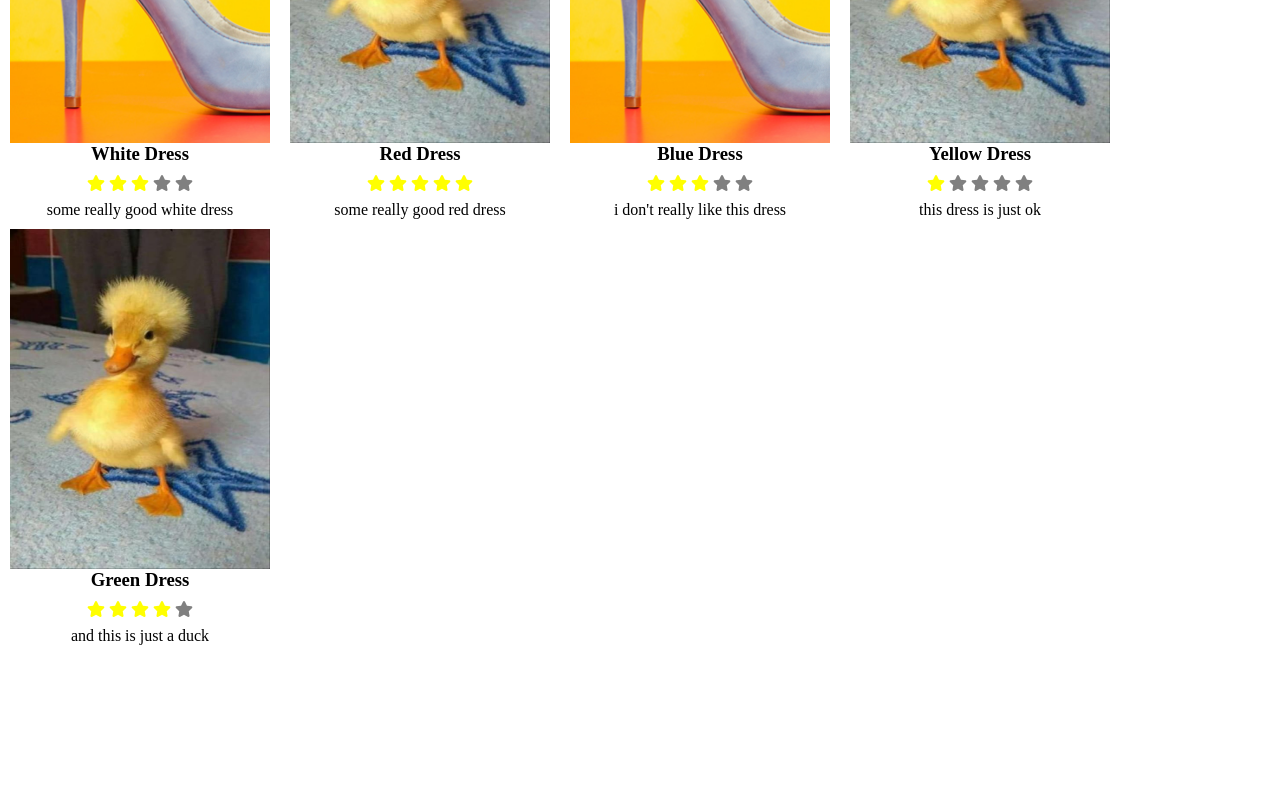
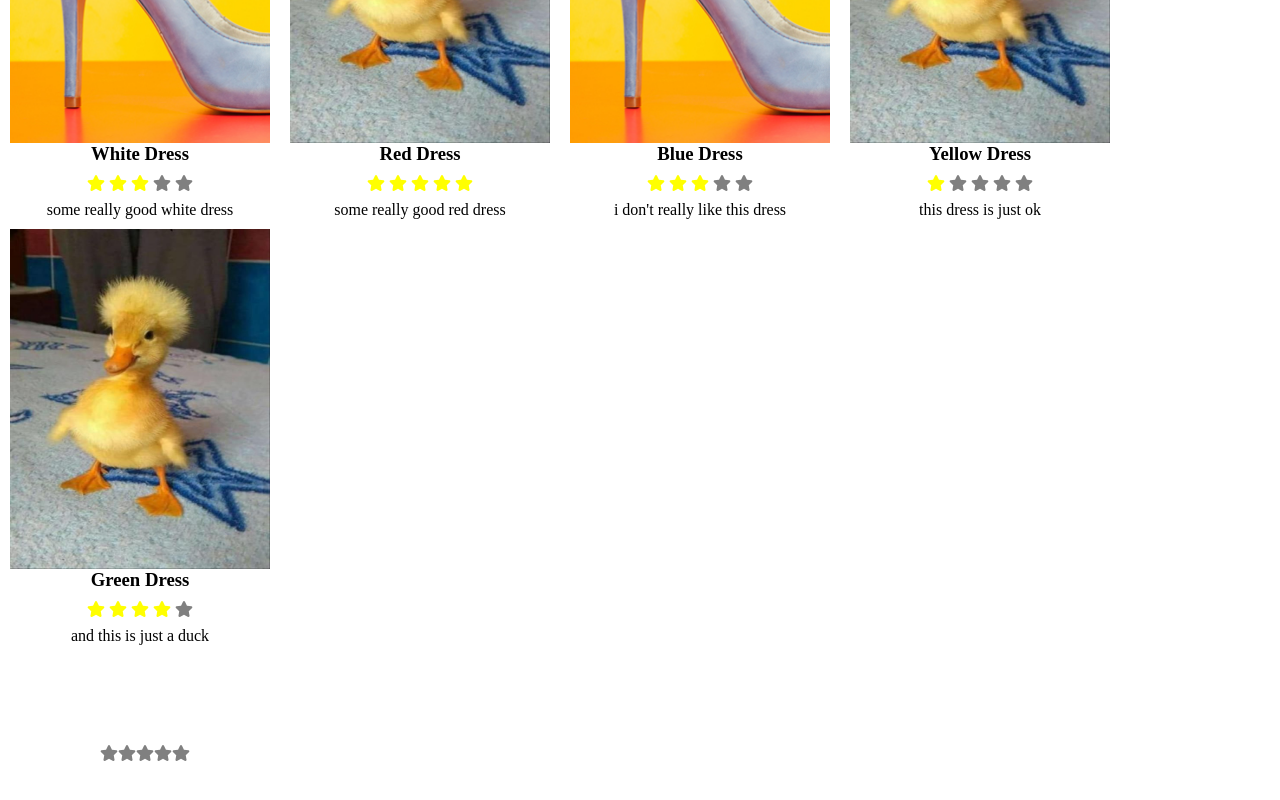
Before and after one commit to ram125/first-pet-project, a React (Create React App) app: page / in a window 1280 px wide. Shown: the part 312-1112 px from the top of the page. Before the commit the page ends 957 px from the top, so only its background shows below. Built offline with nearby package versions, Linux system fonts and the light colour scheme.

Commit message:
add stars component

```diff
--- a/src/Components/App.js
+++ b/src/Components/App.js
@@ -4,6 +4,7 @@ import ProductsRow from './ProductsRow'
 import Exposition from './Exposition'
 import Context from './Context'
 import AddProduct from './AddProduct'
+import Stars from './Stars'
 /*,
 			{
 				id: 3,
@@ -132,6 +133,7 @@ const App = () => {
 						return(row)
 					}
 				)}
+				<Stars />
 			</div>
 		</Context.Provider>
 	);
--- /dev/null
+++ b/src/Components/Stars.js
@@ -0,0 +1,93 @@
+import React from 'react'
+import { FontAwesomeIcon } from '@fortawesome/react-fontawesome'
+import { faStar } from '@fortawesome/free-solid-svg-icons'
+
+let Stars = () => {
+
+	let styles = {
+		main: {
+			margin: '100px'
+		}
+	}
+
+	let [starsColor, setStarsColor] = React.useState(["grey", "grey", "grey", "grey", "grey"])
+
+	let colorNegative = (index) => {
+		let newList = []
+		for(let i = 0; i < starsColor.length; i++){
+			if(i<=index){
+				if(starsColor[i] === "orange"){
+					newList[i] = "yellow"
+				}else{
+					newList[i] = "grey"
+				}
+			}else{
+				if(starsColor[i] === "orange" || starsColor[i] === "yellow"){
+					newList[i] = "yellow"
+				}else{
+					newList[i] = "grey"
+				}
+			}
+		}
+		setStarsColor(newList)
+	}
+
+	let colorPositive = (index) => {
+		let newList = []
+		for(let i = 0; i < starsColor.length; i++){
+			if(i<=index){
+				if(starsColor[i] === "orange" || starsColor[i] === "yellow"){
+					newList[i] = "orange"
+				}else if(starsColor[i] === "grey"){
+					newList[i] = "black"
+				}
+			}else{
+				if(starsColor[i] === "orange" || starsColor[i] === "yellow"){
+					newList[i] = "yellow"
+				}else{
+					newList[i] = "grey"
+				}
+			}
+		}
+		setStarsColor(newList)
+	}
+
+	let setStar = (index) => {
+		let newList = []
+		for(let i = 0; i < starsColor.length; i++){
+			if(i<=index){
+				newList[i] = "orange"
+			}else{
+				newList[i] = "grey"
+			}
+		}
+		setStarsColor(newList)
+	}
+
+	let starList = []
+
+	for(let i=0; i<5; i++){
+		starList[i] = <FontAwesomeIcon
+		 icon={faStar}
+		 style={{color: starsColor[i], cursor: "pointer"}}
+		 onMouseEnter={() => {colorPositive(i)}}
+		 onMouseLeave={() => {colorNegative(i)}}
+		 onClick={() => {setStar(i)}}
+		 key={i}
+		 id={i}
+		/>
+	}
+
+	return(
+		<div style={styles.main}>
+			{starList.map(
+				star => {
+					return(star)
+				}
+			)}
+		</div>
+	)
+}
+
+
+export default Stars
```
